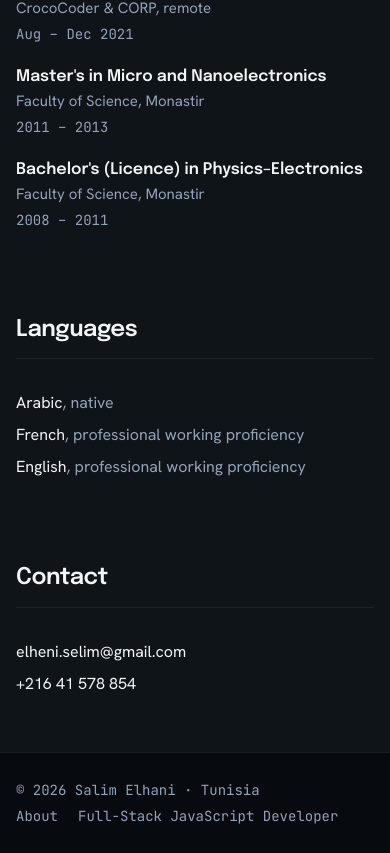
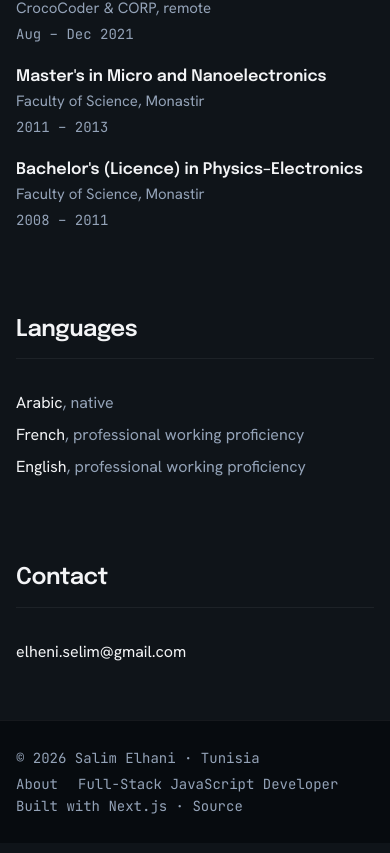
Before and after one commit to SalimElheni1/my-portfolio, a Next.js app: page /about in a window 390 px wide. Shown: the part 3957-4810 px from the top of the page. Built offline with nearby package versions, Linux system fonts and the light colour scheme.

Commit message:
Remove the phone number from the site and link the source in the footer
The phone number stays on the CV PDF only; a content test blocks it from
coming back. The footer now links the portfolio repository.

Co-Authored-By: Claude Opus 5.5 <noreply@anthropic.com>

```diff
--- a/app/about/page.tsx
+++ b/app/about/page.tsx
@@ -131,9 +131,6 @@ export default function AboutPage() {
             <a href={`mailto:${profile.email}`} className={linkClass}>
               {profile.email}
             </a>
-            <a href={`tel:${profile.phone.replace(/\s+/g, "")}`} className={linkClass}>
-              {profile.phone}
-            </a>
           </div>
         </section>
       </div>
--- a/components/layout/site-footer.tsx
+++ b/components/layout/site-footer.tsx
@@ -13,6 +13,14 @@ export function SiteFooter() {
             About
           </Link>
           <span>{profile.title}</span>
+          <a
+            href="https://github.com/SalimElheni1/my-portfolio"
+            target="_blank"
+            rel="noopener"
+            className="transition-colors hover:text-ink"
+          >
+            Built with Next.js · Source
+          </a>
         </p>
       </div>
     </footer>
--- a/content/profile.ts
+++ b/content/profile.ts
@@ -7,7 +7,6 @@ export type Profile = {
   supportingText: string;
   summary: string;
   email: string;
-  phone: string;
   github: { label: string; url: string };
   linkedin: { label: string; url: string };
   languages: { name: string; level: string }[];
@@ -27,7 +26,6 @@ export const profile: Profile = {
   summary:
     "Full-stack JavaScript developer with 4+ years of production experience building and maintaining client-facing web applications in a small, fast-moving product team. Backend-oriented, with day-to-day work across MeteorJS, Node.js, MongoDB, and REST APIs. Delivered a Google, Outlook, and iCloud calendar integration system, Stripe and Chargebee billing workflows, D3.js data visualizations, IndexedDB-based offline handling, and a Cypress end-to-end test suite protecting critical checkout and onboarding flows. Outside of employment, independently designed, shipped, and maintains a source-available Electron desktop application now in daily production use at a real organization. Earlier career in computer-vision research and university teaching.",
   email: "elheni.selim@gmail.com",
-  phone: "+216 41 578 854",
   github: {
     label: "github.com/SalimElheni1",
     url: "https://github.com/SalimElheni1",
```
Also changed, not shown: 1 other file (tests, documents, lock files or other folders).
